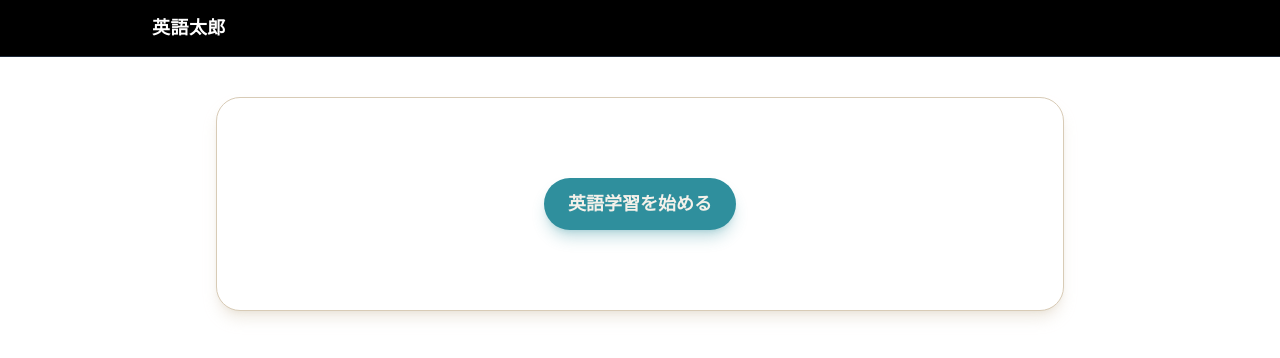
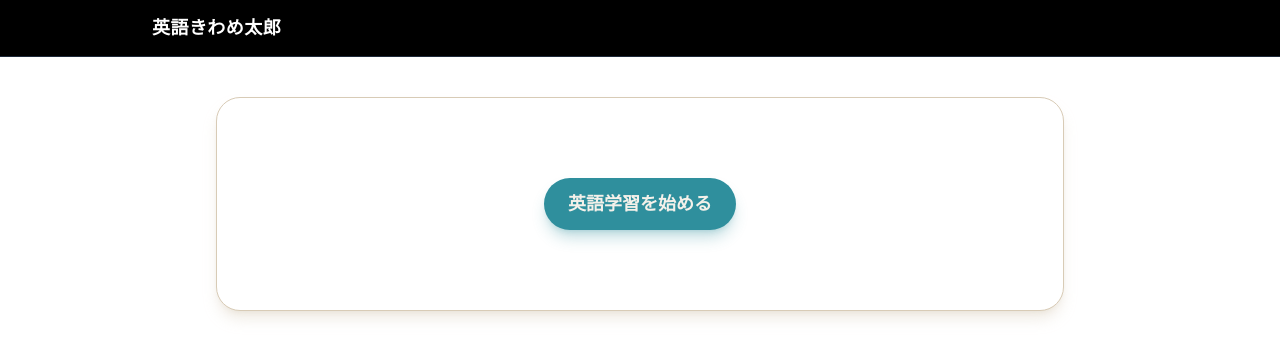
Before and after one commit to jzmstrjp/lang, a Next.js app: page /problems/long in a window 1280 px wide. Shown: the top 358 px of the page. Built offline with nearby package versions, Linux system fonts and the light colour scheme.

Commit message:
サイト名

```diff
--- a/src/app/layout.tsx
+++ b/src/app/layout.tsx
@@ -32,7 +32,7 @@ export default function RootLayout({
         <header className="border-b border-gray-800 bg-black">
           <div className="mx-auto flex h-14 w-full max-w-5xl items-center px-4 sm:px-6">
             <Link href="/" className="text-lg font-bold tracking-wide text-white">
-              英語太郎
+              英語きわめ太郎
             </Link>
           </div>
         </header>
```
